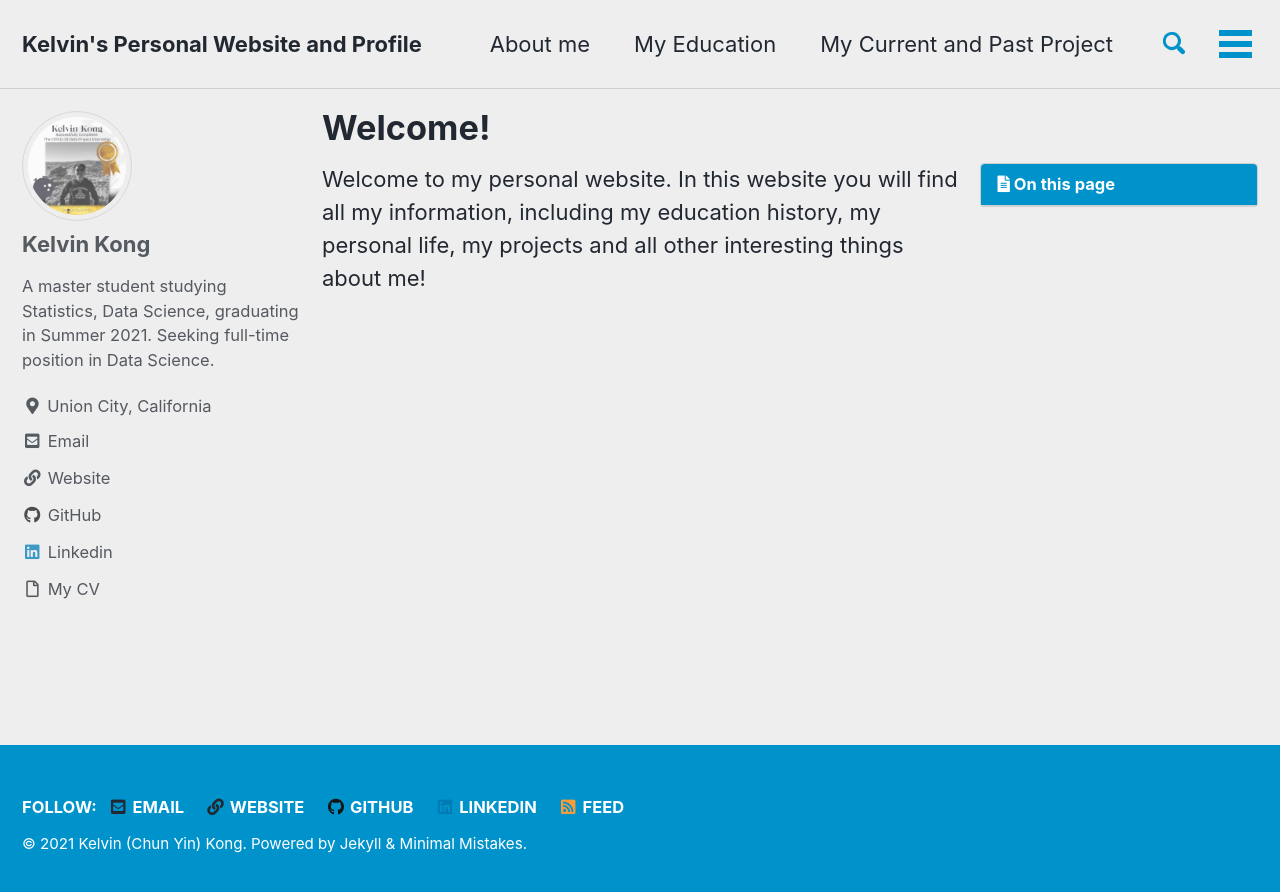
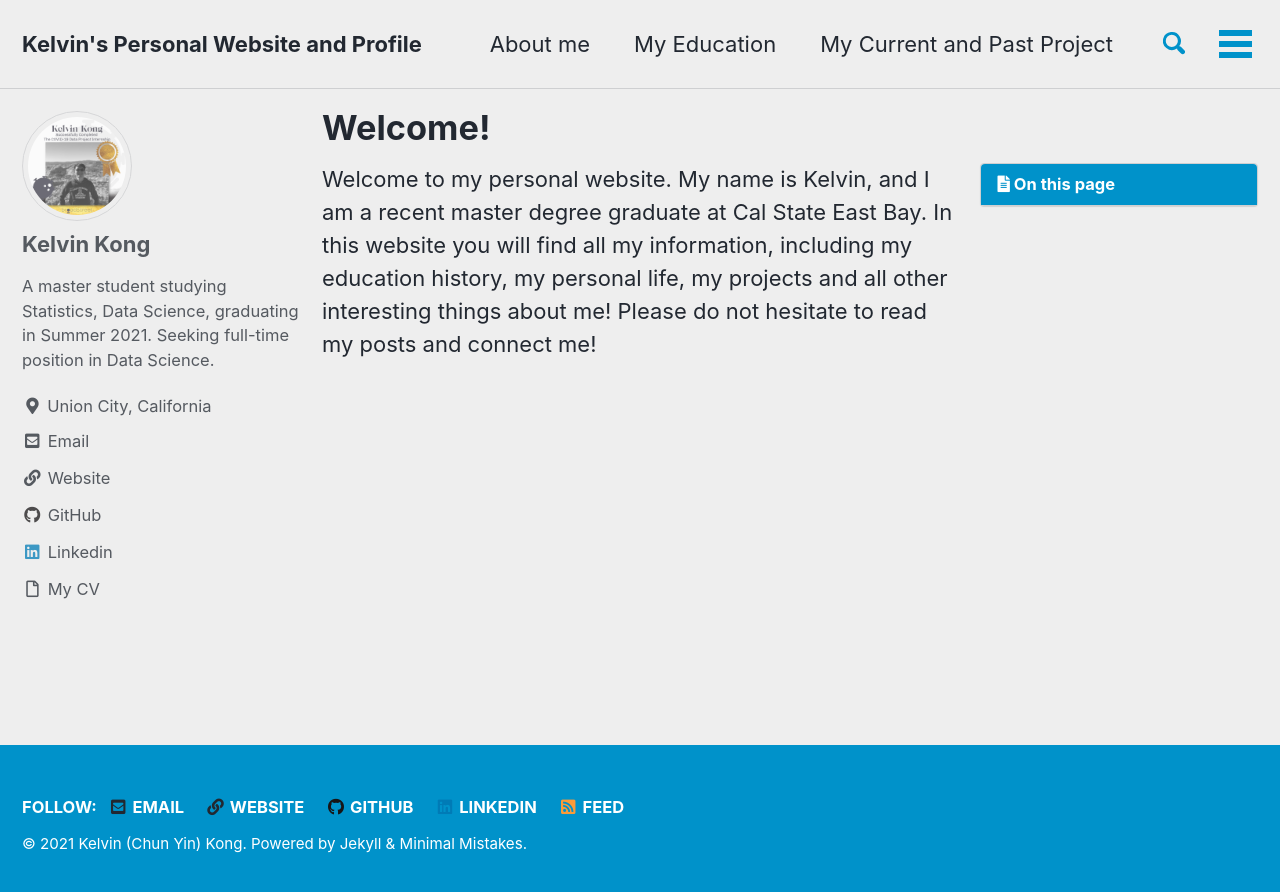
Before and after one commit to kelvin-cykong/kelvin-cykong.github.io, a Jekyll site: the page built from index.md, in a window 1280 px wide. Shown: the top 892 px of the page. Built offline with Jekyll 4.4.1, drawn with Linux system fonts in a browser that asks for light colours; cached includes are drawn as plain includes; the list of posts is cut into pages by our own code; comment, search, counter and statistics services are not loaded.

Commit message:
Update index.md

```diff
--- a/index.md
+++ b/index.md
@@ -3,4 +3,4 @@ title: "Welcome!"
 toc: true
 ---
 
-Welcome to my personal website. In this website you will find all my information, including my education history, my personal life, my projects and all other interesting things about me!
+Welcome to my personal website. My name is Kelvin, and I am a recent master degree graduate at Cal State East Bay. In this website you will find all my information, including my education history, my personal life, my projects and all other interesting things about me! Please do not hesitate to read my posts and connect me!
```
